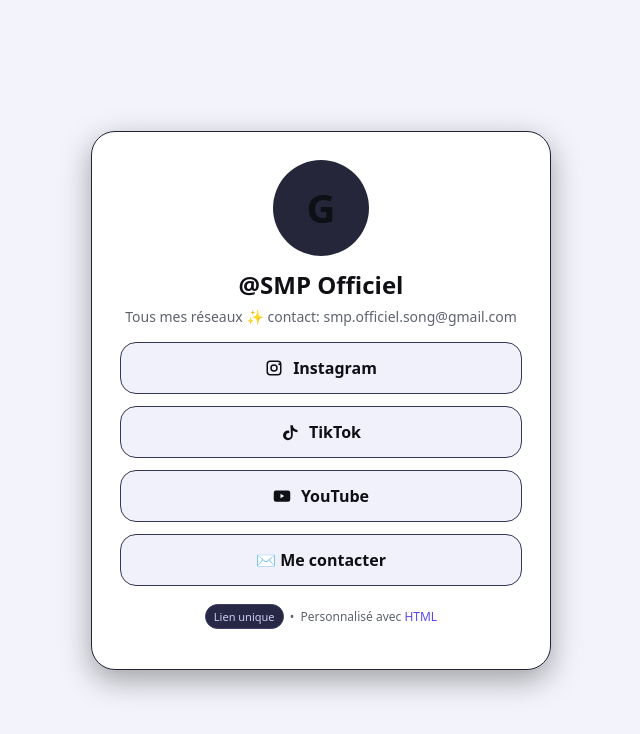
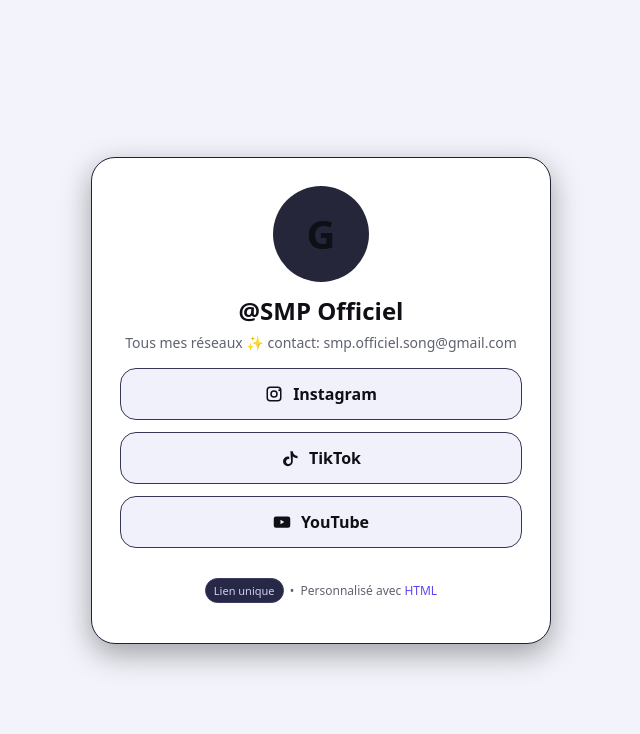
Before and after one commit to smpofficiel/mes-liens, a plain HTML site: page index.html in a window 1280 px wide. Shown: the whole page, without its empty margins (319-959 px from the left). Drawn offline with Linux system fonts and the light colour scheme.

Commit message:
Mise à jour de mes liens

```diff
--- a/index.html
+++ b/index.html
@@ -73,8 +73,6 @@
 
 
 
-      <a class="btn" href="smp.officiel.song@gmail.com" aria-label="Email">✉️  Me contacter</a>
-    </div>
 
     <p class="footer">
       <span class="tag">Lien unique</span>
```
